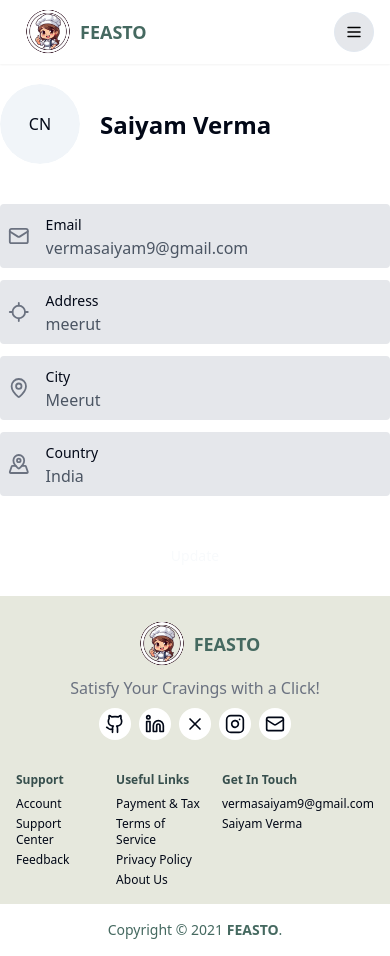
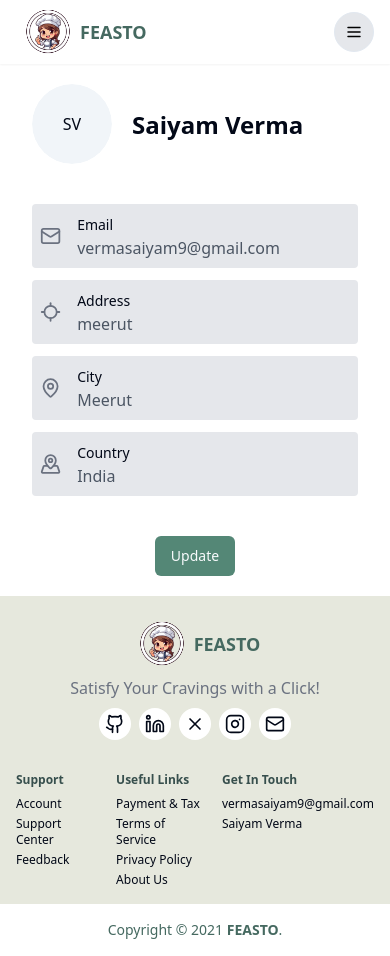
Before and after one commit to Vermasaiyam/Feasto, a React (Vite) app in the folder frontend/: page /profile in a window 390 px wide. Built offline with nearby package versions, Linux system fonts and the light colour scheme.

Commit message:
profile page completed

```diff
--- a/frontend/src/components/Profile.tsx
+++ b/frontend/src/components/Profile.tsx
@@ -2,12 +2,13 @@ import { Loader2, LocateIcon, Mail, MapPin, MapPinnedIcon, Plus } from "lucide-r
 import { Button } from "./ui/button"
 import { Avatar, AvatarFallback, AvatarImage } from "./ui/avatar";
 import { Input } from "./ui/input";
-import { useState } from "react";
+import { useRef, useState } from "react";
 import { Label } from "./ui/label";
 
 
 const Profile = () => {
-    const isLoading: boolean = false;
+    const imageRef = useRef<HTMLInputElement | null>(null);
+    const [isLoading, setIsLoading] = useState<boolean>(false);
     const user = {
         fullname: "Saiyam Verma",
         email: "vermasaiyam9@gmail.com",
@@ -25,27 +26,58 @@ const Profile = () => {
         profilePicture: user?.profilePicture || "",
     });
 
+    const [selectedProfilePicture, setSelectedProfilePicture] = useState<string>(profileData.profilePicture || "");
+
     const changeHandler = (e: React.ChangeEvent<HTMLInputElement>) => {
         const { name, value } = e.target;
         setProfileData({ ...profileData, [name]: value });
     };
 
+
+    const fileChangeHandler = (e: React.ChangeEvent<HTMLInputElement>) => {
+        const file = e.target.files?.[0];
+        if (file) {
+            // convert into dataURI
+            const reader = new FileReader();
+            reader.onloadend = () => {
+                const result = reader.result as string;
+                setSelectedProfilePicture(result);
+                setProfileData((prevData) => ({
+                    ...prevData,
+                    profilePicture: result,
+                }));
+            };
+            reader.readAsDataURL(file);
+        }
+    };
+
+    const updateProfileHandler = async (e: FormEvent<HTMLFormElement>) => {
+        e.preventDefault();
+        try {
+            setIsLoading(true);
+            // await updateProfile(profileData);
+            setIsLoading(false);
+        } catch (error) {
+            setIsLoading(false);
+        }
+    };
+
     return (
-        <form className="max-w-7xl mx-auto my-5">
-            <div className="flex items-center justify-between">
+        <form className="max-w-7xl md:mx-auto my-5 mx-4" onSubmit={updateProfileHandler}>
+            <div className="flex items-center justify-between ml-4">
                 <div className="flex items-center gap-2">
                     <Avatar className="relative md:w-28 md:h-28 w-20 h-20">
                         <AvatarImage src="" />
-                        <AvatarFallback>CN</AvatarFallback>
+                        <AvatarFallback>SV</AvatarFallback>
                         <input
-                            // ref={imageRef}
+                            ref={imageRef}
                             className="hidden"
                             type="file"
                             accept="image/*"
-                        // onChange={fileChangeHandler}
+                            onChange={fileChangeHandler}
                         />
                         <div
-                            // onClick={() => imageRef.current?.click()}
+                            onClick={() => imageRef.current?.click()}
                             className="absolute inset-0 flex items-center justify-center opacity-0 hover:opacity-100 transition-opacity duration-300 bg-black bg-opacity-50 rounded-full cursor-pointer"
                         >
                             <Plus className="text-white w-8 h-8" />
@@ -60,7 +92,7 @@ const Profile = () => {
                     />
                 </div>
             </div>
-            <div className="grid md:grid-cols-4 md:gap-2 gap-3 my-10">
+            <div className="grid md:grid-cols-4 md:gap-2 gap-3 my-10 mx-4">
                 <div className="flex items-center gap-4 rounded-sm p-2 bg-gray-200">
                     <Mail className="text-gray-500" />
                     <div className="w-full">
@@ -113,12 +145,12 @@ const Profile = () => {
             </div>
             <div className="text-center">
                 {isLoading ? (
-                    <Button disabled className="bg-orange hover:bg-hoverOrange">
+                    <Button disabled className="bg-green hover:bg-hoverGreen">
                         <Loader2 className="mr-2 w-4 h-4 animate-spin" />
                         Please wait
                     </Button>
                 ) : (
-                    <Button type="submit" className="bg-orange hover:bg-hoverOrange">Update</Button>
+                    <Button type="submit" className="bg-green hover:bg-hoverGreen">Update</Button>
                 )}
             </div>
         </form>
```
